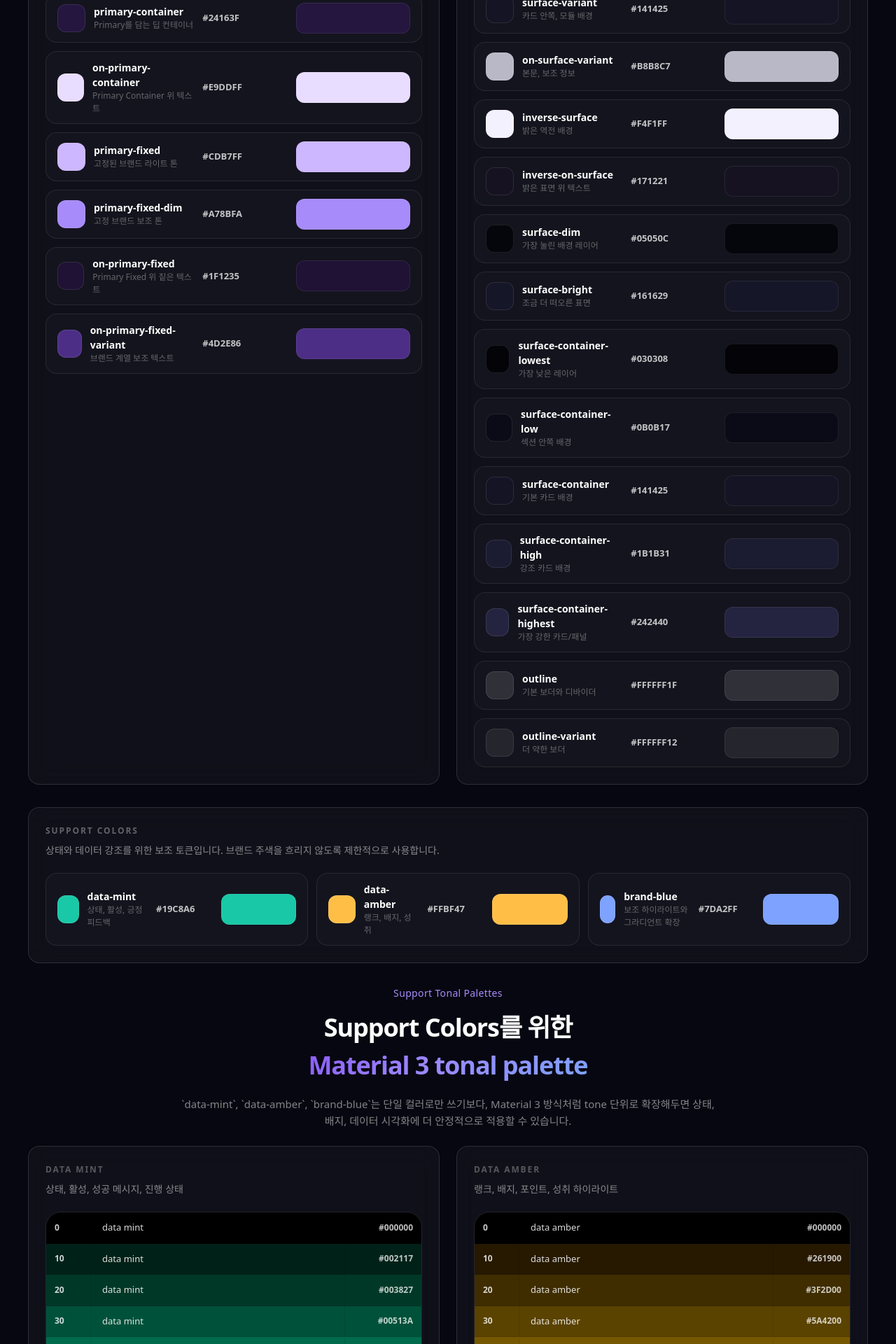
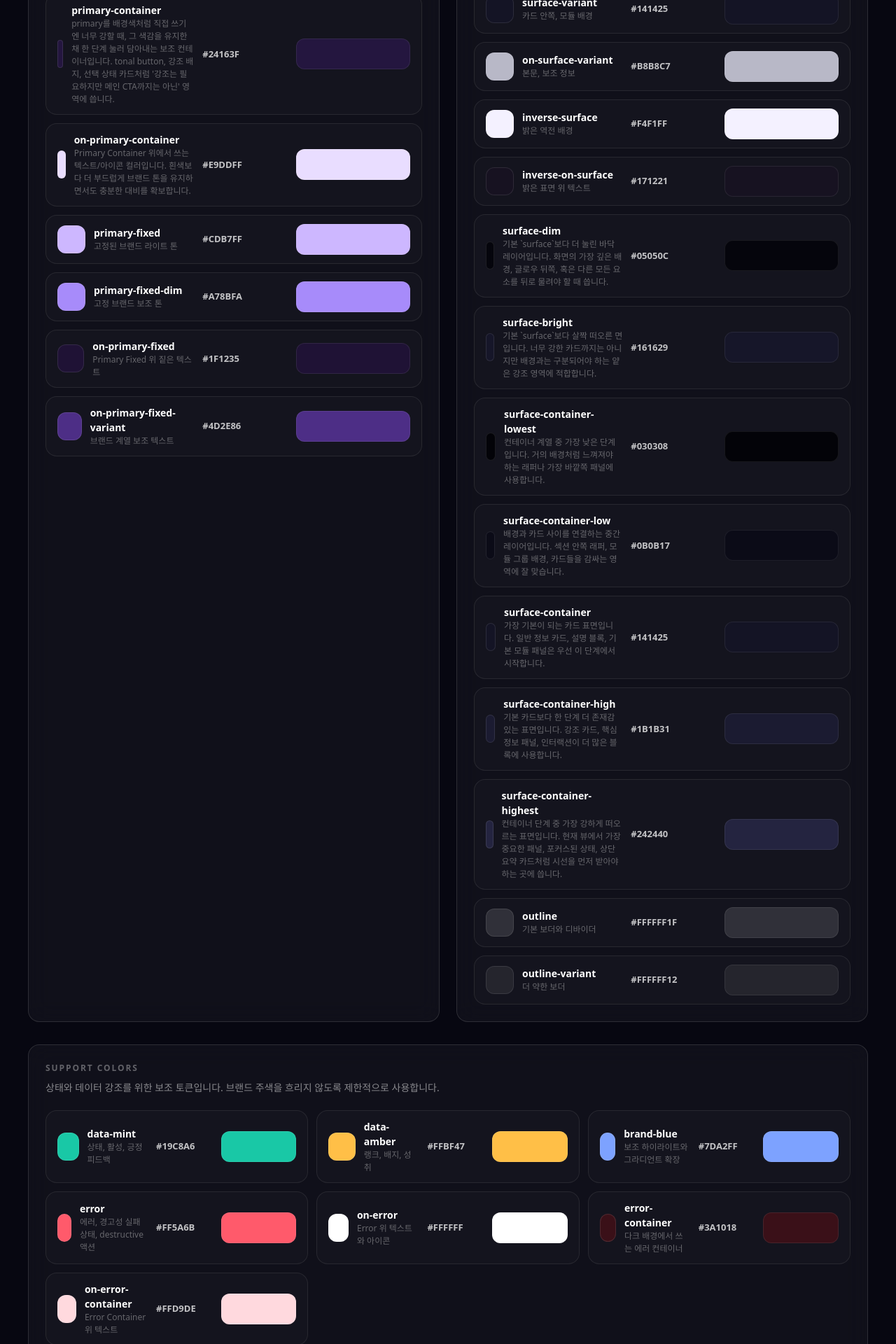
Before and after one commit to seola0114/table-tales, a Next.js app: page /design-system in a window 1280 px wide. Shown: the part 1280-3200 px from the top of the page at 70% size. Built offline with nearby package versions, Linux system fonts and the light colour scheme; a web font is replaced by a local one.

Commit message:
Clarify design system token descriptions

```diff
--- a/app/design-system/page.tsx
+++ b/app/design-system/page.tsx
@@ -13,8 +13,8 @@ const tabs = [
 const primaryTokens = [
   { label: "primary", value: "#8B5CF6", note: "브랜드 메인 액션, CTA, 핵심 하이라이트" },
   { label: "on-primary", value: "#FFFFFF", note: "Primary 위 텍스트와 아이콘" },
-  { label: "primary-container", value: "#24163F", note: "Primary를 담는 딥 컨테이너" },
-  { label: "on-primary-container", value: "#E9DDFF", note: "Primary Container 위 텍스트" },
+  { label: "primary-container", value: "#24163F", note: "primary를 배경색처럼 직접 쓰기엔 너무 강할 때, 그 색감을 유지한 채 한 단계 눌러 담아내는 보조 컨테이너입니다. tonal button, 강조 배지, 선택 상태 카드처럼 '강조는 필요하지만 메인 CTA까지는 아닌' 영역에 씁니다." },
+  { label: "on-primary-container", value: "#E9DDFF", note: "Primary Container 위에서 쓰는 텍스트/아이콘 컬러입니다. 흰색보다 더 부드럽게 브랜드 톤을 유지하면서도 충분한 대비를 확보합니다." },
   { label: "primary-fixed", value: "#CDB7FF", note: "고정된 브랜드 라이트 톤" },
   { label: "primary-fixed-dim", value: "#A78BFA", note: "고정 브랜드 보조 톤" },
   { label: "on-primary-fixed", value: "#1F1235", note: "Primary Fixed 위 짙은 텍스트" },
@@ -28,13 +28,13 @@ const surfaceTokens = [
   { label: "on-surface-variant", value: "#B8B8C7", note: "본문, 보조 정보" },
   { label: "inverse-surface", value: "#F4F1FF", note: "밝은 역전 배경" },
   { label: "inverse-on-surface", value: "#171221", note: "밝은 표면 위 텍스트" },
-  { label: "surface-dim", value: "#05050C", note: "가장 눌린 배경 레이어" },
-  { label: "surface-bright", value: "#161629", note: "조금 더 떠오른 표면" },
-  { label: "surface-container-lowest", value: "#030308", note: "가장 낮은 레이어" },
-  { label: "surface-container-low", value: "#0B0B17", note: "섹션 안쪽 배경" },
-  { label: "surface-container", value: "#141425", note: "기본 카드 배경" },
-  { label: "surface-container-high", value: "#1B1B31", note: "강조 카드 배경" },
-  { label: "surface-container-highest", value: "#242440", note: "가장 강한 카드/패널" },
+  { label: "surface-dim", value: "#05050C", note: "기본 `surface`보다 더 눌린 바닥 레이어입니다. 화면의 가장 깊은 배경, 글로우 뒤쪽, 혹은 다른 모든 요소를 뒤로 물려야 할 때 씁니다." },
+  { label: "surface-bright", value: "#161629", note: "기본 `surface`보다 살짝 떠오른 면입니다. 너무 강한 카드까지는 아니지만 배경과는 구분되어야 하는 얕은 강조 영역에 적합합니다." },
+  { label: "surface-container-lowest", value: "#030308", note: "컨테이너 계열 중 가장 낮은 단계입니다. 거의 배경처럼 느껴져야 하는 래퍼나 가장 바깥쪽 패널에 사용합니다." },
+  { label: "surface-container-low", value: "#0B0B17", note: "배경과 카드 사이를 연결하는 중간 레이어입니다. 섹션 안쪽 래퍼, 모듈 그룹 배경, 카드들을 감싸는 영역에 잘 맞습니다." },
+  { label: "surface-container", value: "#141425", note: "가장 기본이 되는 카드 표면입니다. 일반 정보 카드, 설명 블록, 기본 모듈 패널은 우선 이 단계에서 시작합니다." },
+  { label: "surface-container-high", value: "#1B1B31", note: "기본 카드보다 한 단계 더 존재감 있는 표면입니다. 강조 카드, 핵심 정보 패널, 인터랙션이 더 많은 블록에 사용합니다." },
+  { label: "surface-container-highest", value: "#242440", note: "컨테이너 단계 중 가장 강하게 떠오르는 표면입니다. 현재 뷰에서 가장 중요한 패널, 포커스된 상태, 상단 요약 카드처럼 시선을 먼저 받아야 하는 곳에 씁니다." },
   { label: "outline", value: "#FFFFFF1F", note: "기본 보더와 디바이더" },
   { label: "outline-variant", value: "#FFFFFF12", note: "더 약한 보더" },
 ];
@@ -43,6 +43,10 @@ const supportTokens = [
   { label: "data-mint", value: "#19C8A6", note: "상태, 활성, 긍정 피드백" },
   { label: "data-amber", value: "#FFBF47", note: "랭크, 배지, 성취" },
   { label: "brand-blue", value: "#7DA2FF", note: "보조 하이라이트와 그라디언트 확장" },
+  { label: "error", value: "#FF5A6B", note: "에러, 경고성 실패 상태, destructive 액션" },
+  { label: "on-error", value: "#FFFFFF", note: "Error 위 텍스트와 아이콘" },
+  { label: "error-container", value: "#3A1018", note: "다크 배경에서 쓰는 에러 컨테이너" },
+  { label: "on-error-container", value: "#FFD9DE", note: "Error Container 위 텍스트" },
 ];
 
 const supportTonalPalettes = [
@@ -100,6 +104,25 @@ const supportTonalPalettes = [
       { tone: 90, value: "#DCE5FF" },
       { tone: 95, value: "#EEF2FF" },
       { tone: 99, value: "#FCFCFF" },
+      { tone: 100, value: "#FFFFFF" },
+    ],
+  },
+  {
+    name: "Error",
+    role: "실패 상태, 폼 오류, destructive 액션, 위험 경고",
+    tones: [
+      { tone: 0, value: "#000000" },
+      { tone: 10, value: "#41000A" },
+      { tone: 20, value: "#690014" },
+      { tone: 30, value: "#93001F" },
+      { tone: 40, value: "#B81F36" },
+      { tone: 50, value: "#D73B4E" },
+      { tone: 60, value: "#F15867" },
+      { tone: 70, value: "#FF8791" },
+      { tone: 80, value: "#FFB3B8" },
+      { tone: 90, value: "#FFD9DE" },
+      { tone: 95, value: "#FFECEE" },
+      { tone: 99, value: "#FFFBFF" },
       { tone: 100, value: "#FFFFFF" },
     ],
   },
@@ -420,6 +443,10 @@ function TypographyContent() {
               <p className="mt-2 text-[14px] leading-relaxed text-white/50">디스플레이는 `1.02 ~ 1.15`로 타이트하게, 본문은 `1.625`, 라벨과 캡션은 `1.35 ~ 1.4`로 정리합니다.</p>
             </div>
             <div className="rounded-2xl border border-white/8 bg-white/[0.02] p-4">
+              <p className="text-[11px] uppercase tracking-[0.16em] text-white/30">Display vs Heading</p>
+              <p className="mt-2 text-[14px] leading-relaxed text-white/50">`display`는 페이지에서 가장 먼저 시선을 잡는 큰 메시지용 타입입니다. 히어로 H1이나 섹션 메인 카피처럼 감정과 인상을 만드는 역할에 씁니다. 반대로 `heading`은 정보 구조를 나누는 제목입니다. 카드 제목, 서브 섹션 타이틀처럼 읽는 흐름을 정리하는 역할에 더 가깝습니다.</p>
+            </div>
+            <div className="rounded-2xl border border-white/8 bg-white/[0.02] p-4">
               <p className="text-[11px] uppercase tracking-[0.16em] text-white/30">Color Roles</p>
               <p className="mt-2 text-[14px] leading-relaxed text-white/50">제목은 `on-surface`, 본문은 `on-surface-variant`, eyebrow와 강조 라벨은 `primary-fixed-dim`을 우선 사용합니다.</p>
             </div>
```
